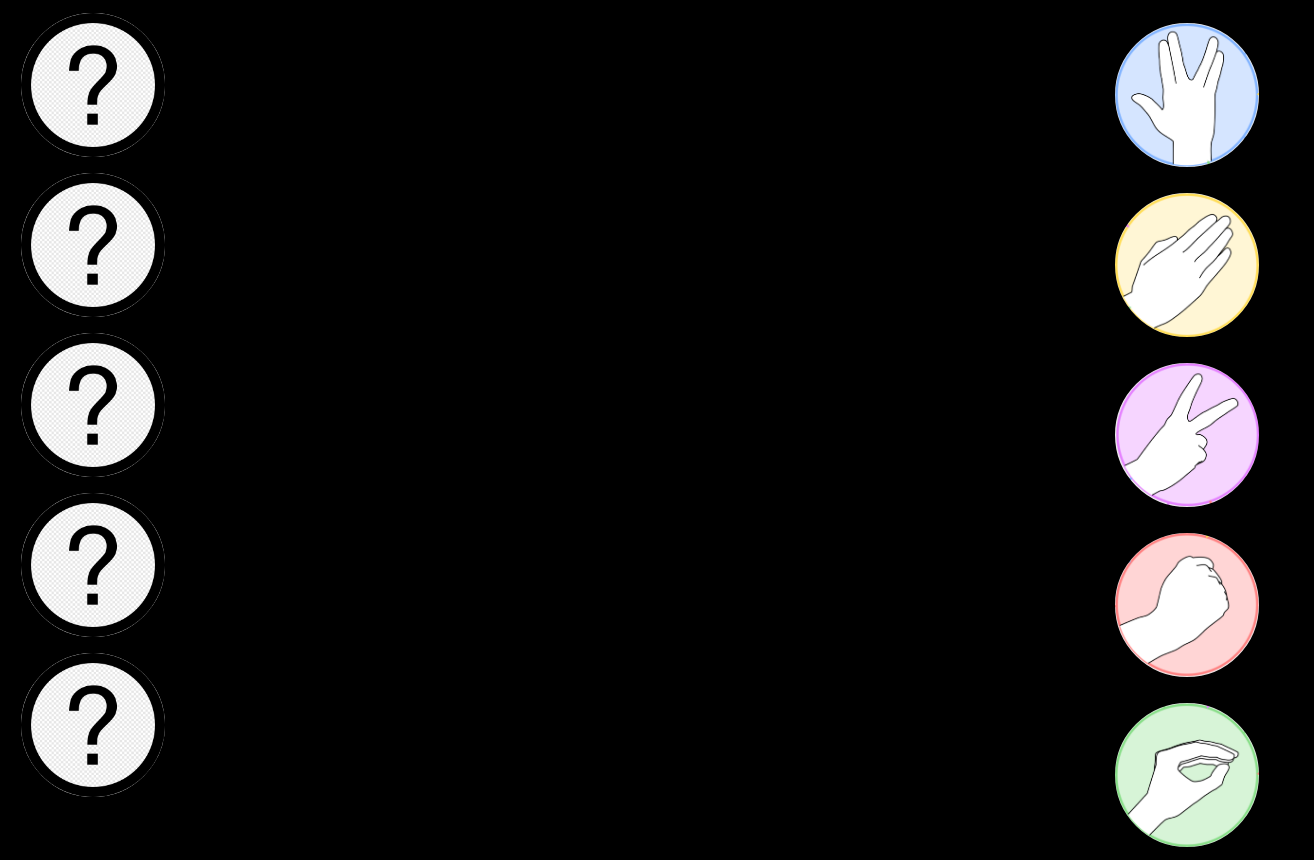
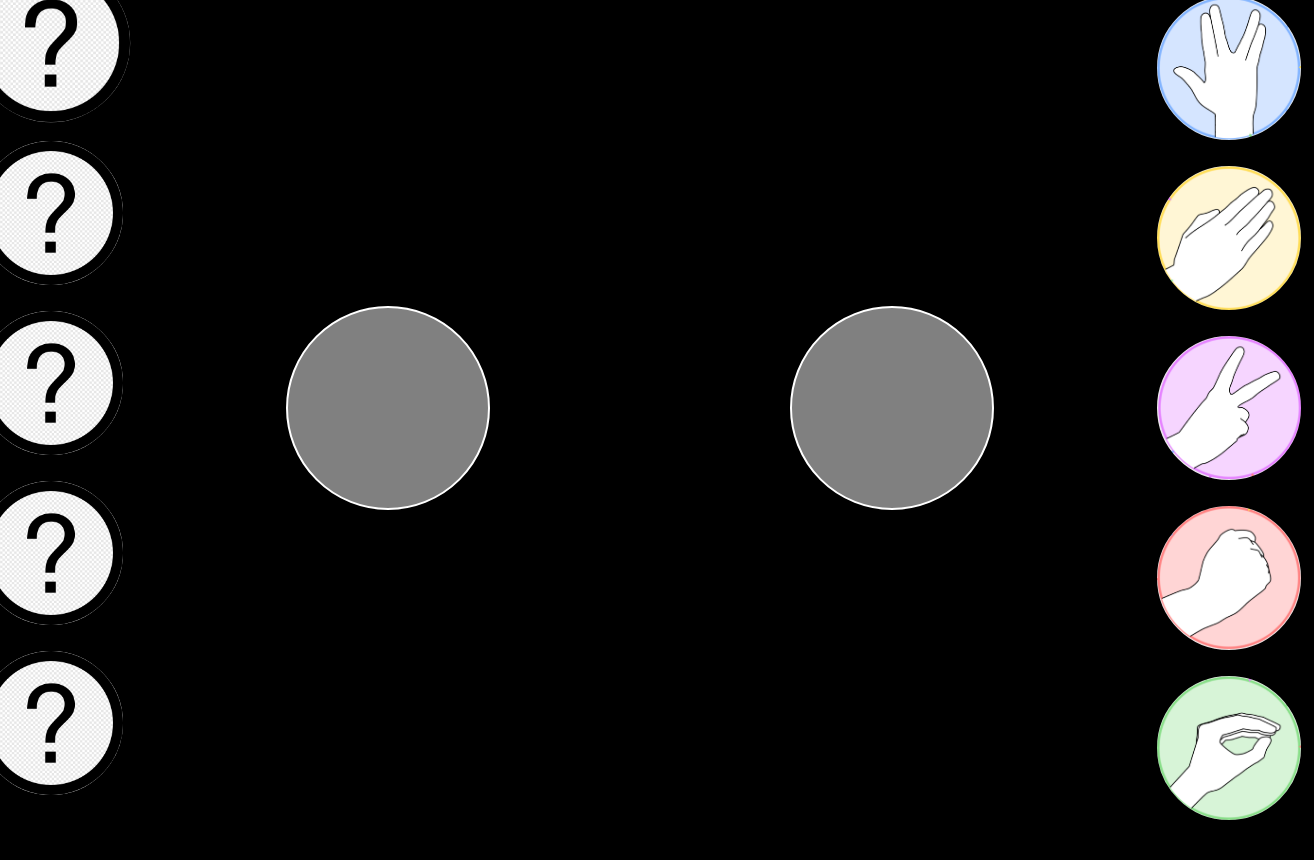
Before and after one commit to MaxOgnenoi/unit-1-project, a plain HTML site: page index.html in a window 1280 px wide. Shown: the whole page, 1314 px wide, since content can reach past the window. After the commit the page ends 833 px from the top, so only its background shows below. Drawn offline with Linux system fonts and the light colour scheme.

Commit message:
some minor changes

```diff
--- a/index.html
+++ b/index.html
@@ -12,6 +12,17 @@
 
 
 <body>
+  <div class="left">
+    <button class="question"></button>
+    <button class="question"></button>
+    <button class="question"></button>
+    <button class="question"></button>
+    <button class="question"></button>
+  </div>
+  <div class="center">
+    <div id="enemyCircle"></div>
+    <div id="myCircle"></div>
+  </div>
   <div class="right">
     <button id="spok"></button>
     <button id="paper"></button>
@@ -19,13 +30,9 @@
     <button id="rock"></button>
     <button id="lizard"></button>
   </div>
-  <button class="question"></button>
-  <button class="question"></button>
-  <button class="question"></button>
-  <button class="question"></button>
-  <button class="question"></button>
-  <div> id="enemyCircle" class="centerButton"</div>
-    <div>id="myCircle" class="centerButton"</div>
+
+
+
 </body>
 
 </html>
--- a/style.css
+++ b/style.css
@@ -1,18 +1,45 @@
 body {
     background-color: black;
+    display: flex;
+    justify-content: center;
+    align-items: center;
+    height: 100vh;
+
   }
 
-  .question {
+  .left {
     display: flex;
     flex-direction: column;
+    align-self: flex-end;
+    justify-content: center;
+
+  }
+
+
+  .center {
+    display: flex;
+    flex-direction: row;
+    align-items: center;
+    justify-content: center;
+
   }
 
   .right {
     display: flex;
     flex-direction: column;
-    float: right;
+    align-items: flex-start;
+    justify-content: center;
+
   }
 
+  #enemyCircle, #myCircle {
+    width: 200px;
+    height: 200px;
+    background-color: grey;
+   border: 2px solid white;
+    border-radius: 50%;
+    margin: 150px;
+  }
   button {
     margin: 10px;
     background-size: cover;
@@ -86,15 +113,3 @@ body {
   .question {
     background-image: url('images/question.png');
   }
-
-
-  .centerButton {
-    position: absolute;
-    top: 50%;
-    left: 50%;
-    width: 200px;
-    height: 200px;
-    background-color: grey;
-    border: 2px solid white;
-    border-radius: 50%
-  }
```
